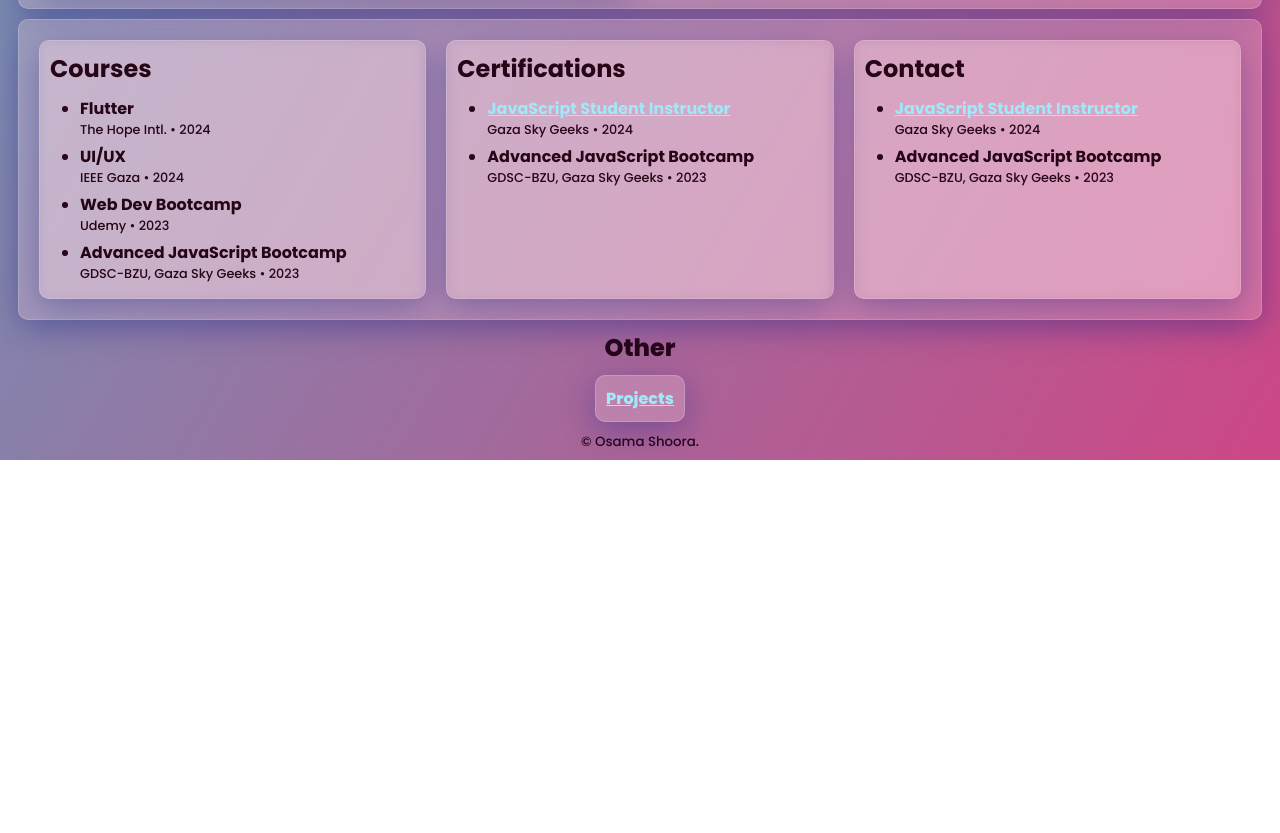
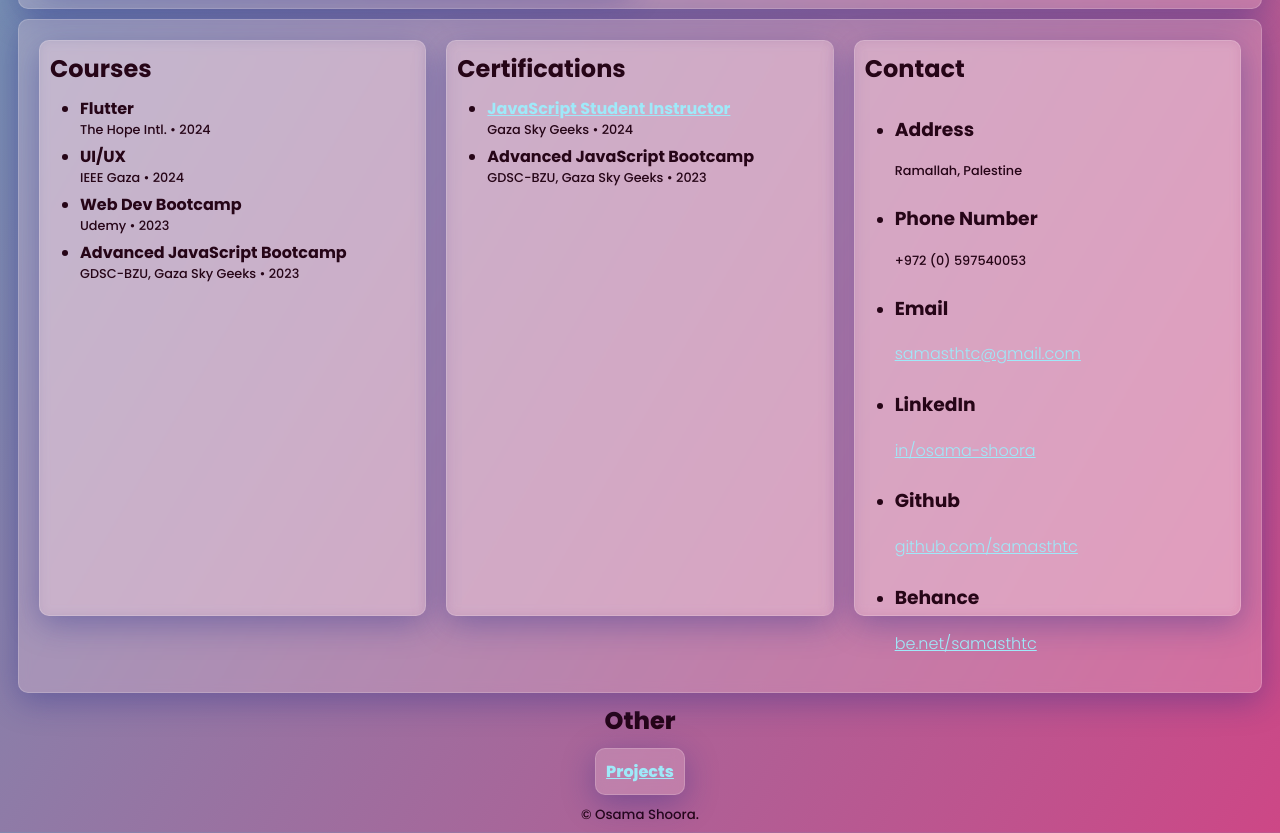
Before and after one commit to samasthtc/Resume-WebPage-experimenting, a plain HTML site: page index.html in a window 1280 px wide. Shown: the part 1739-2572 px from the top of the page. Before the commit the page ends 2199 px from the top, so only its background shows below. Drawn offline with Linux system fonts and the light colour scheme.

Commit message:
Update index.html

```diff
--- a/index.html
+++ b/index.html
@@ -221,17 +221,29 @@
         <h2>Contact</h2>
         <ul>
           <li>
-            <h4>
-              <a
-                href="https://credsverse.com/credentials/0abc3466-1c5b-4b9c-9fdd-5f3ae3a615f6">JavaScript
-                Student Instructor</a>
-            </h4>
-            <p>Gaza Sky Geeks • 2024</p>
+            <h3>Address</h3>
+            <p>Ramallah, Palestine</p>
           </li>
           <li>
-            <h4>Advanced JavaScript Bootcamp</h4>
-            <p>GDSC-BZU, Gaza Sky Geeks • 2023</p>
+            <h3>Phone Number</h3>
+            <p>+972 (0) 597540053</p>
           </li>
+          <li>
+        <h3>Email</h3>
+        <a href="mailto:samasthtc@gmail.com">samasthtc@gmail.com</a>
+      </li>
+      <li>
+        <h3>LinkedIn</h3>
+        <a href="https://www.linkedin.com/in/osama-shoora">in/osama-shoora</a>
+      </li>
+      <li>
+        <h3>Github</h3>
+        <a href="https://www.github.com/samasthtc">github.com/samasthtc</a>
+      </li>
+      <li>
+        <h3>Behance</h3>
+        <a href="https://www.behance.net/samasthtc">be.net/samasthtc</a>
+      </li>
         </ul>
       </section>
     </section>
```
